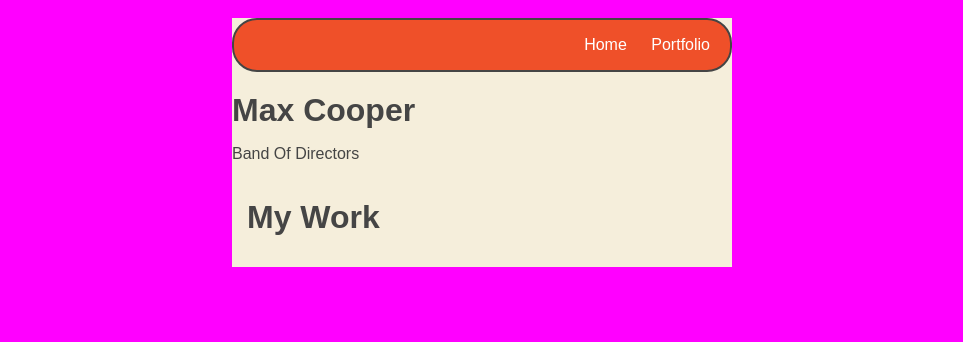
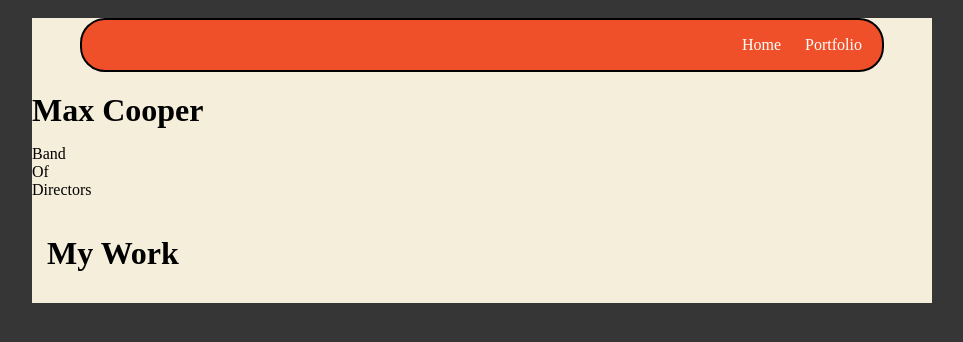
Before and after one commit to maxcooper95/maxcooper95.github.io, a plain HTML site: page portfolio.html in a window 1280 px wide. Shown: the whole page, without its empty margins (158-1121 px from the left). Drawn offline with Linux system fonts and the light colour scheme.

Commit message:
change portfolio page

```diff
--- a/portfolio.html
+++ b/portfolio.html
@@ -6,14 +6,14 @@
 
         <style>
             body {
-                background: magenta;
-                color: #454545;
+                background:rgba(0, 0, 0, 0.79) ;
+                color: #000000;
                 padding: 10px;
-                font-family: arial;
+                font-family: bold;
             }
 
             p {
-                width: 600px;
+                width: 30px;
             }
 
             h1 {
@@ -23,8 +23,8 @@
 
             /* Main container area beneath menu */
             .container {
-                max-width: 500px;
-                margin: 0 auto;
+                max-width: 900px;
+                margin: auto;
                 background: #F5EEDB;
             }
 
```
Also changed, not shown: index.html (+10 -8 lines), .c9/metadata/workspace/README.md, .c9/metadata/workspace/index.html, 2 other files.
